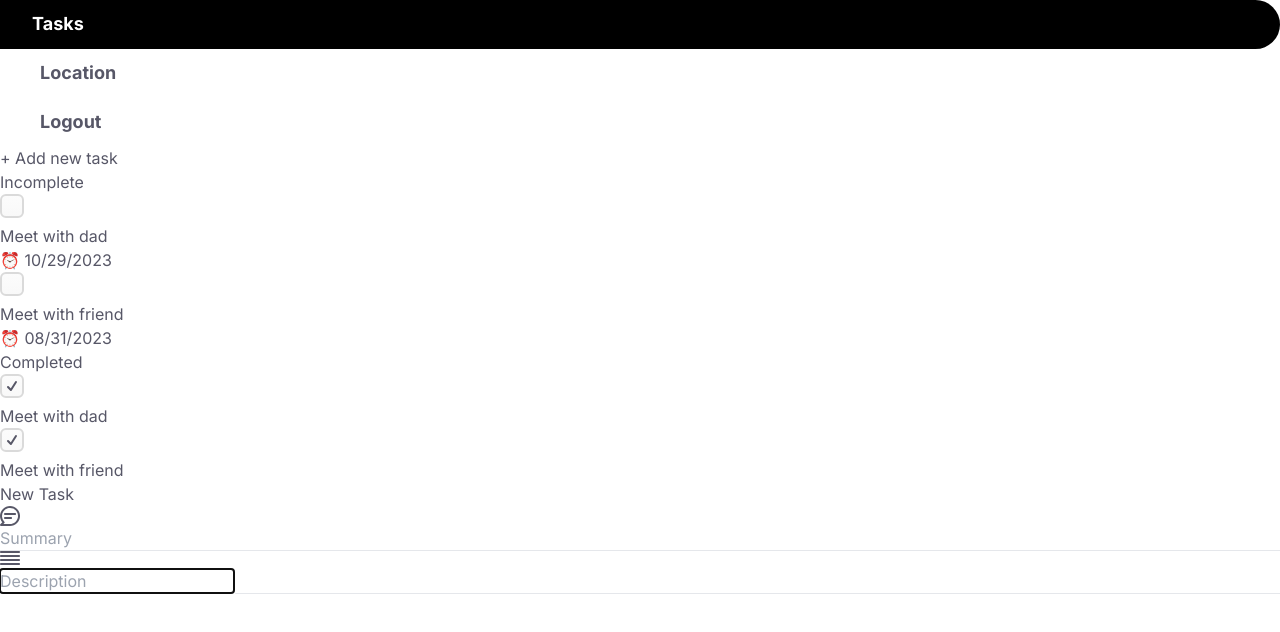
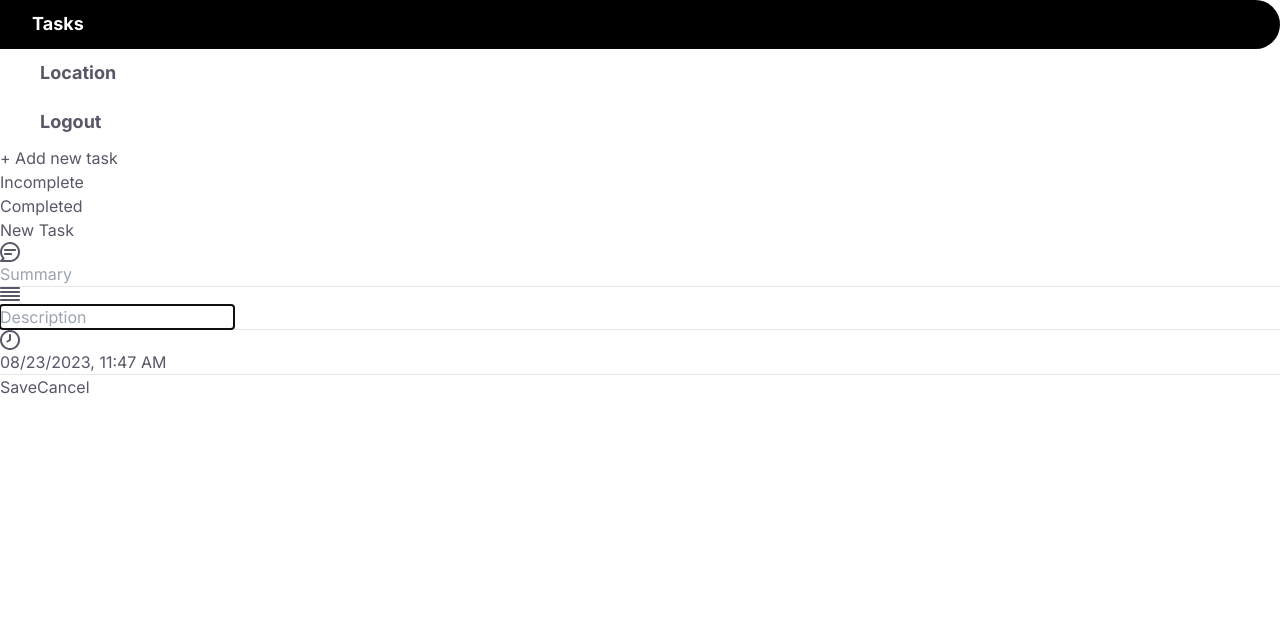
Before and after one commit to SmokeNova/todo-app-assignment, a React (Vite) app: page / in a window 1280 px wide. Shown: the top 632 px of the page. Built offline with nearby package versions, Linux system fonts and the light colour scheme; sample sign-in values are in the browser's storage.

Commit message:
made the todo functionality

```diff
--- a/package.json
+++ b/package.json
@@ -11,14 +11,16 @@
   },
   "dependencies": {
     "@reduxjs/toolkit": "^1.9.5",
-    "moment": "^2.29.4",
+    "date-fns": "^2.30.0",
     "react": "^18.2.0",
+    "react-datepicker": "^4.16.0",
     "react-dom": "^18.2.0",
     "react-redux": "^8.1.2",
     "react-router-dom": "^6.15.0"
   },
   "devDependencies": {
     "@types/react": "^18.2.15",
+    "@types/react-datepicker": "^4.15.0",
     "@types/react-dom": "^18.2.7",
     "@typescript-eslint/eslint-plugin": "^6.0.0",
     "@typescript-eslint/parser": "^6.0.0",
--- a/src/components/CreateTodo.tsx
+++ b/src/components/CreateTodo.tsx
@@ -1,10 +1,22 @@
-import { DescriptionIcon, SummaryIcon } from "../icons";
+import ReactDatePicker from "react-datepicker";
+import { useCreateTodo } from "../hooks/useCreateTodo";
+import { ClockIcon, DescriptionIcon, SummaryIcon } from "../icons";
 
-export default function CreateTodo() {
+type CreateTodoProps = {
+  toggleVisibility: () => void;
+};
+
+export default function CreateTodo({ toggleVisibility }: CreateTodoProps) {
+  const { title, description, dueDate, dateError, updateFields, handleSubmit } =
+    useCreateTodo(toggleVisibility);
+
   return (
     <div className="bg-white px-8 py-5 opacity-100 w-[50%] min-w-[380px] rounded-lg max-w-[800px] text-black">
       <h2 className="text-2xl tracking-normal font-bold">New Task</h2>
-      <form className="mt-3 mx-auto max-w-[80%] flex flex-col gap-3 md:gap-5">
+      <form
+        className="mt-3 mx-auto max-w-[80%] flex flex-col gap-3 md:gap-5"
+        onSubmit={handleSubmit}
+      >
         <div className="flex gap-2 w-full items-center">
           <label htmlFor="title">
             <SummaryIcon />
@@ -18,6 +30,8 @@ export default function CreateTodo() {
             min={5}
             max={25}
             id="title"
+            value={title}
+            onChange={(e) => updateFields({ title: e.target.value })}
           />
         </div>
         <hr />
@@ -33,9 +47,44 @@ export default function CreateTodo() {
             min={5}
             max={40}
             id="description"
+            value={description}
+            onChange={(e) => updateFields({ description: e.target.value })}
           />
         </div>
         <hr />
+        <div className="flex gap-2 w-full items-center flex-wrap">
+          <label>
+            <ClockIcon />
+          </label>
+          <ReactDatePicker
+            selected={dueDate}
+            onChange={(date) => updateFields({ dueDate: date as Date })}
+            // onChange={(date) => setStartDate(date)}
+            locale="pt-BR"
+            showTimeSelect
+            timeFormat="p"
+            timeIntervals={15}
+            dateFormat="Pp"
+            placeholderText="Due Date"
+          />
+          {dateError && (
+            <p className="text-red-600 text-sm mt-3 !w-full">{dateError}</p>
+          )}
+        </div>
+        <hr />
+        <button
+          type="submit"
+          className="py-3 font-semibold rounded-full bg-black text-white self-center px-16"
+        >
+          Save
+        </button>
+        <button
+          type="button"
+          className="py-3 font-semibold rounded-full text-black self-center px-16"
+          onClick={toggleVisibility}
+        >
+          Cancel
+        </button>
       </form>
     </div>
   );
--- a/src/components/Todo.tsx
+++ b/src/components/Todo.tsx
@@ -1,8 +1,11 @@
-import moment from "moment";
-import { Todo as TodoType } from "../features/todos/todosSlice";
+import { useDispatch } from "react-redux";
+import { Todo as TodoType, completeTodo } from "../features/todos/todosSlice";
 import { CheckedBox, UncheckedBox } from "../icons";
+import { formatDistanceToNow, intlFormat } from "date-fns";
 
-export default function Todo({ title, dueDate, isCompleted }: TodoType) {
+export default function Todo({ title, dueDate, isCompleted, id }: TodoType) {
+  const dispatch = useDispatch();
+
   return (
     <div
       className={`flex gap-2 ${isCompleted && "text-slate-400 items-center"}`}
@@ -11,18 +14,20 @@ export default function Todo({ title, dueDate, isCompleted }: TodoType) {
         type="button"
         className="outline-none border-none w-8 h-8 self-start"
         disabled={isCompleted}
+        onClick={() => dispatch(completeTodo(id))}
       >
         {isCompleted ? <CheckedBox /> : <UncheckedBox />}
       </button>
       <div>
         <p
-          className={`${!isCompleted && "font-[500]"} text-xl tracking-normal`}
+          className={`${!isCompleted && "font-[500]"} text-lg tracking-normal`}
         >
           {title}
         </p>
         {!isCompleted && (
           <p className="text-slate-500 text-sm">
-            ⏰ {moment(dueDate).calendar()}
+            ⏰ {formatDistanceToNow(new Date(dueDate))} remaining, due:{" "}
+            {intlFormat(new Date(dueDate))}
           </p>
         )}
       </div>
--- a/src/components/Todos.tsx
+++ b/src/components/Todos.tsx
@@ -10,19 +10,23 @@ export default function Todos() {
   const inComplete = todos.filter((item) => !item.isCompleted);
   const completed = todos.filter((item) => item.isCompleted);
 
+  function toggleVisibility() {
+    setIsVisible(prev => !prev)
+  }
+
   return (
     <section className="grow md:mt-14 md:p-7 max-h-[100vh] overflow-y-scroll no-scrollbar">
       <div className="inline-flex gap-8 flex-col">
         <button
           type="button"
           className="text-xl font-[700] tracking-normal text-start"
-          onClick={() => setIsVisible((prev) => !prev)}
+          onClick={toggleVisibility}
         >
           + Add new task
         </button>
         <div>
           <h2 className="text-xl font-[700] tracking-wide mb-4">Incomplete</h2>
-          <div className="flex flex-col gap-6">
+          <div className="flex flex-col gap-4">
             {inComplete.map((task) => (
               <Todo key={task.id} {...task} />
             ))}
@@ -42,7 +46,7 @@ export default function Todos() {
           !isVisible && "hidden"
         }`}
       >
-        <CreateTodo />
+        <CreateTodo toggleVisibility={toggleVisibility} />
       </div>
     </section>
   );
--- a/src/features/todos/todosSlice.ts
+++ b/src/features/todos/todosSlice.ts
@@ -1,53 +1,80 @@
-import { createSlice } from "@reduxjs/toolkit";
+import { Middleware, createSlice } from "@reduxjs/toolkit";
 
 export type Todo = {
   id: string;
   title: string;
   description?: string;
-  dueDate: Date;
+  dueDate: string;
   isCompleted: boolean;
 };
 
+type TodoInput = {
+  title: string;
+  description?: string;
+  dueDate: string;
+};
+
+function generateRandomId(): string {
+  const characters =
+    "ABCDEFGHIJKLMNOPQRSTUVWXYZabcdefghijklmnopqrstuvwxyz0123456789!*&^%$£";
+  let result = "";
+  for (let i = 0; i < 12; i++) {
+    const random = Math.floor(Math.random() * characters.length);
+    result += characters[random];
+  }
+  return result;
+}
+
 const initialState: Todo[] = (() => {
-  const todos = localStorage.getItem("todos");
-  return todos
-    ? JSON.parse(todos)
-    : [
-        {
-          id: "6j49nj6!KJb4",
-          title: "Meet with dad",
-          description: "Gotta meet him for whatever reason",
-          dueDate: new Date("2023-10-29"),
-          isCompleted: false,
-        },
-        {
-          id: "5ngo3bodlrGp",
-          title: "Meet with friend",
-          description: "Gotta meet him for whatever reason",
-          dueDate: new Date("2023-8-31"),
-          isCompleted: false,
-        },
-        {
-          id: "6j49nj6!KJb4",
-          title: "Meet with dad",
-          description: "Gotta meet him for whatever reason",
-          dueDate: new Date("2023-10-29"),
-          isCompleted: true,
-        },
-        {
-          id: "5ngo3bodlrGp",
-          title: "Meet with friend",
-          description: "Gotta meet him for whatever reason",
-          dueDate: new Date("2023-8-31"),
-          isCompleted: true,
-        },
-      ];
+  let items = localStorage.getItem("todos");
+  let todos: Todo[] = [];
+  if (items) {
+    todos = JSON.parse(items);
+    todos = todos.map((t) => ({ ...t, dueDate: t.dueDate }));
+  }
+  return todos ? todos : [];
 })();
 
 export const todosSlice = createSlice({
   name: "todos",
   initialState,
-  reducers: {},
+  reducers: {
+    createTodo(state, { payload }: { payload: TodoInput }) {
+      const newTodo: Todo = {
+        ...payload,
+        id: generateRandomId(),
+        isCompleted: false,
+      };
+      state.push(newTodo);
+    },
+    completeTodo(state, { payload: id }: { payload: string }) {
+      return state.map((todo) => {
+        if (todo.id === id) {
+          return { ...todo, isCompleted: true };
+        }
+        return todo;
+      });
+    },
+    deleteTodo(state, { payload: id }: { payload: string }) {
+      return state.filter((todo) => todo.id !== id);
+    },
+  },
 });
 
+export const { createTodo, completeTodo, deleteTodo } = todosSlice.actions;
+
 export default todosSlice.reducer;
+
+export const todosMiddleWare: Middleware = (store) => (next) => (action) => {
+  const result = next(action);
+  if (
+    action.type === "todos/createTodo" ||
+    action.type === "todos/deleteTodo" ||
+    action.type === "todos/completeTodo"
+  ) {
+    (function () {
+      localStorage.setItem("todos", JSON.stringify(store.getState().todos));
+    })();
+  }
+  return result;
+};
--- /dev/null
+++ b/src/hooks/useCreateTodo.ts
@@ -0,0 +1,44 @@
+import { useState, FormEvent } from "react";
+import { useDispatch } from "react-redux";
+import { createTodo } from "../features/todos/todosSlice";
+import { isPast } from "date-fns";
+
+export function useCreateTodo(fn: () => void) {
+  const dispatch = useDispatch();
+  const initialData = {
+    title: "",
+    description: "",
+    dueDate: new Date(),
+  };
+  type FieldData = typeof initialData;
+
+  const [data, setData] = useState(initialData);
+  const [dateError, setDateError] = useState<string | null>(null);
+
+  const { title, description, dueDate } = data;
+
+  function updateFields(field: Partial<FieldData>) {
+    setData((prev) => {
+      return { ...prev, ...field };
+    });
+  }
+
+  function handleSubmit(e: FormEvent) {
+    e.preventDefault();
+    if (isPast(dueDate)) {
+      setDateError("This date has passed. Please enter an upcoming date.");
+      return;
+    }
+    dispatch(createTodo({ title, description, dueDate }));
+    return fn();
+  }
+
+  return {
+    title,
+    description,
+    dueDate,
+    dateError,
+    updateFields,
+    handleSubmit,
+  };
+}
--- a/src/index.css
+++ b/src/index.css
@@ -5,7 +5,6 @@
 @tailwind utilities;
 
 @layer utilities {
-    @variants responsive {
       /* Hide scrollbar for Chrome, Safari and Opera */
       .no-scrollbar::-webkit-scrollbar {
           display: none;
@@ -17,7 +16,7 @@
           scrollbar-width: none;  /* Firefox */
       }
     }
-  }
+
 
 :root {
     --color-main: #575767;
--- a/src/main.tsx
+++ b/src/main.tsx
@@ -4,6 +4,7 @@ import "./index.css";
 import { BrowserRouter } from "react-router-dom";
 import { Provider } from "react-redux";
 import store from "./store.ts";
+import "react-datepicker/dist/react-datepicker.css";
 
 ReactDOM.createRoot(document.getElementById("root")!).render(
   <BrowserRouter>
--- a/src/store.ts
+++ b/src/store.ts
@@ -1,12 +1,13 @@
 import { configureStore } from "@reduxjs/toolkit";
 import authReducer from "./features/auth/authSlice";
-import todosReducer from "./features/todos/todosSlice";
+import todosReducer, { todosMiddleWare } from "./features/todos/todosSlice";
 
 const store = configureStore({
   reducer: {
     auth: authReducer,
     todos: todosReducer,
   },
+  middleware: (getDefault) => getDefault().concat(todosMiddleWare),
 });
 
 export type RootState = ReturnType<typeof store.getState>;
```
Also changed, not shown: 1 other file (tests, documents, lock files or other folders).
